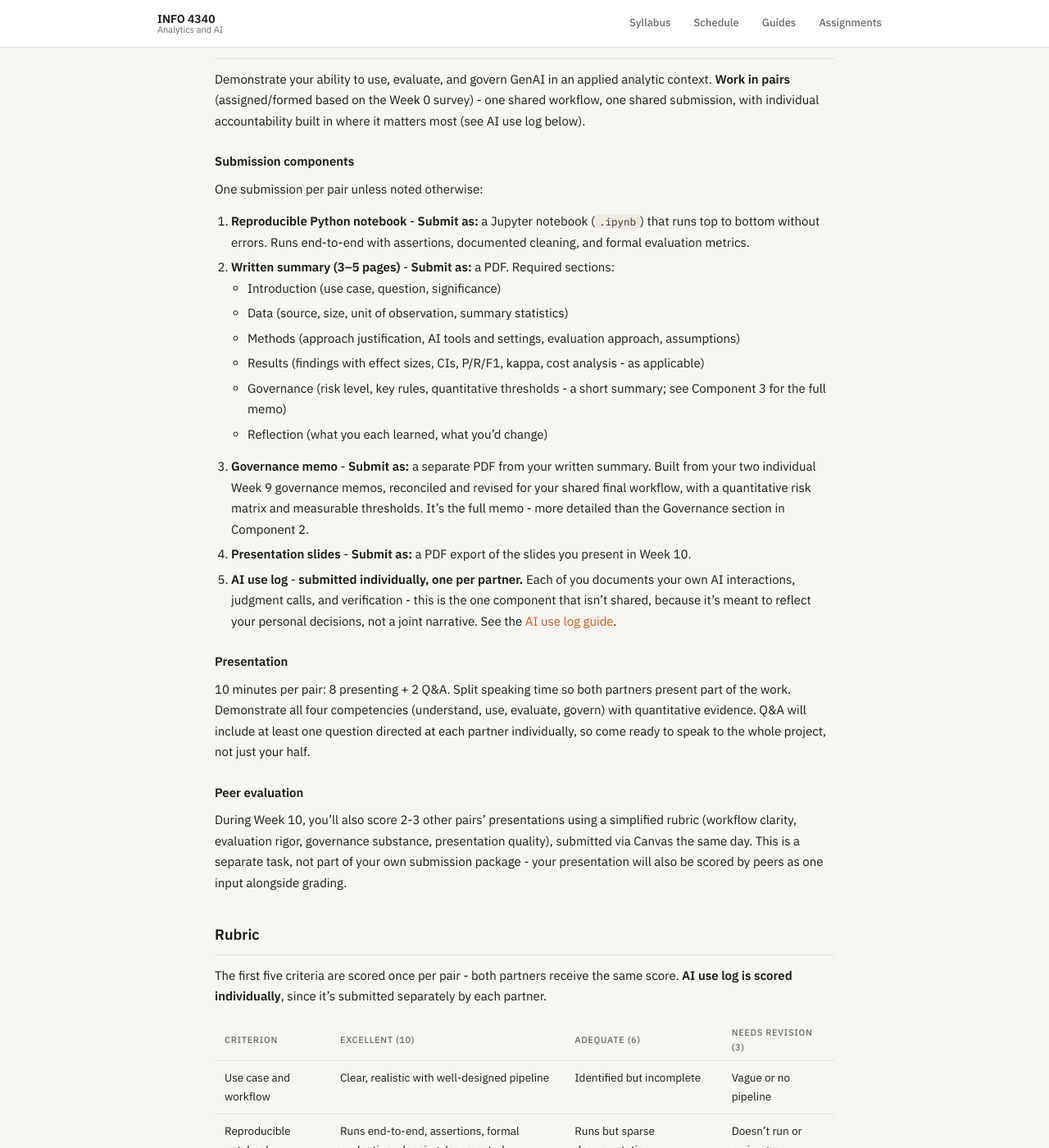
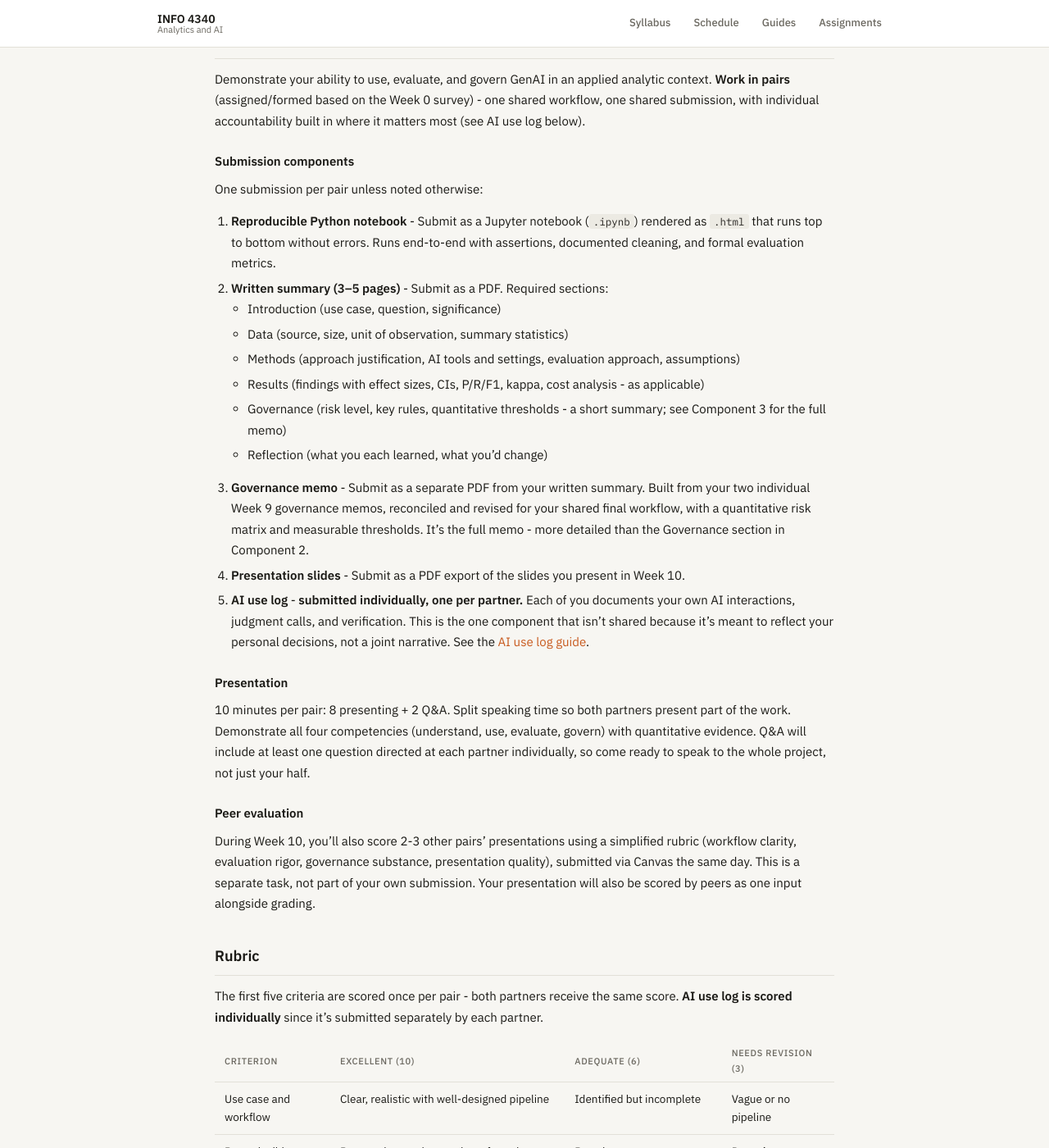
Before and after one commit to steflangehennig/info4340, a Jekyll site: the page built from assignments/final-project.md, in a window 1280 px wide and 1400 px high, scrolled down 209 px. Shown: the whole window at 82% size. Built offline with Jekyll 4.4.1, drawn with Linux system fonts in a browser that asks for light colours.

Commit message:
update final project requirements

```diff
--- a/assignments/final-project.md
+++ b/assignments/final-project.md
@@ -13,17 +13,17 @@ Demonstrate your ability to use, evaluate, and govern GenAI in an applied analyt
 
 One submission per pair unless noted otherwise:
 
-1. **Reproducible Python notebook** - **Submit as:** a Jupyter notebook (`.ipynb`) that runs top to bottom without errors. Runs end-to-end with assertions, documented cleaning, and formal evaluation metrics.
-2. **Written summary (3–5 pages)** - **Submit as:** a PDF. Required sections:
+1. **Reproducible Python notebook** - Submit as a Jupyter notebook (`.ipynb`) rendered as `.html` that runs top to bottom without errors. Runs end-to-end with assertions, documented cleaning, and formal evaluation metrics.
+2. **Written summary (3–5 pages)** - Submit as a PDF. Required sections:
    - Introduction (use case, question, significance)
    - Data (source, size, unit of observation, summary statistics)
    - Methods (approach justification, AI tools and settings, evaluation approach, assumptions)
    - Results (findings with effect sizes, CIs, P/R/F1, kappa, cost analysis - as applicable)
    - Governance (risk level, key rules, quantitative thresholds - a short summary; see Component 3 for the full memo)
    - Reflection (what you each learned, what you'd change)
-3. **Governance memo** - **Submit as:** a separate PDF from your written summary. Built from your two individual Week 9 governance memos, reconciled and revised for your shared final workflow, with a quantitative risk matrix and measurable thresholds. It's the full memo - more detailed than the Governance section in Component 2.
-4. **Presentation slides** - **Submit as:** a PDF export of the slides you present in Week 10.
-5. **AI use log** - **submitted individually, one per partner.** Each of you documents your own AI interactions, judgment calls, and verification - this is the one component that isn't shared, because it's meant to reflect your personal decisions, not a joint narrative. See the [AI use log guide]({{ site.baseurl }}/guides/ai-use-log/).
+3. **Governance memo** - Submit as a separate PDF from your written summary. Built from your two individual Week 9 governance memos, reconciled and revised for your shared final workflow, with a quantitative risk matrix and measurable thresholds. It's the full memo - more detailed than the Governance section in Component 2.
+4. **Presentation slides** - Submit as a PDF export of the slides you present in Week 10.
+5. **AI use log** - **submitted individually, one per partner.** Each of you documents your own AI interactions, judgment calls, and verification. This is the one component that isn't shared because it's meant to reflect your personal decisions, not a joint narrative. See the [AI use log guide]({{ site.baseurl }}/guides/ai-use-log/).
 
 ### Presentation
 
@@ -31,11 +31,11 @@ One submission per pair unless noted otherwise:
 
 ### Peer evaluation
 
-During Week 10, you'll also score 2-3 other pairs' presentations using a simplified rubric (workflow clarity, evaluation rigor, governance substance, presentation quality), submitted via Canvas the same day. This is a separate task, not part of your own submission package - your presentation will also be scored by peers as one input alongside grading.
+During Week 10, you'll also score 2-3 other pairs' presentations using a simplified rubric (workflow clarity, evaluation rigor, governance substance, presentation quality), submitted via Canvas the same day. This is a separate task, not part of your own submission. Your presentation will also be scored by peers as one input alongside grading.
 
 ## Rubric
 
-The first five criteria are scored once per pair - both partners receive the same score. **AI use log is scored individually**, since it's submitted separately by each partner.
+The first five criteria are scored once per pair - both partners receive the same score. **AI use log is scored individually** since it's submitted separately by each partner.
 
 | Criterion | Excellent (10) | Adequate (6) | Needs revision (3) |
 |---|---|---|---|
```
